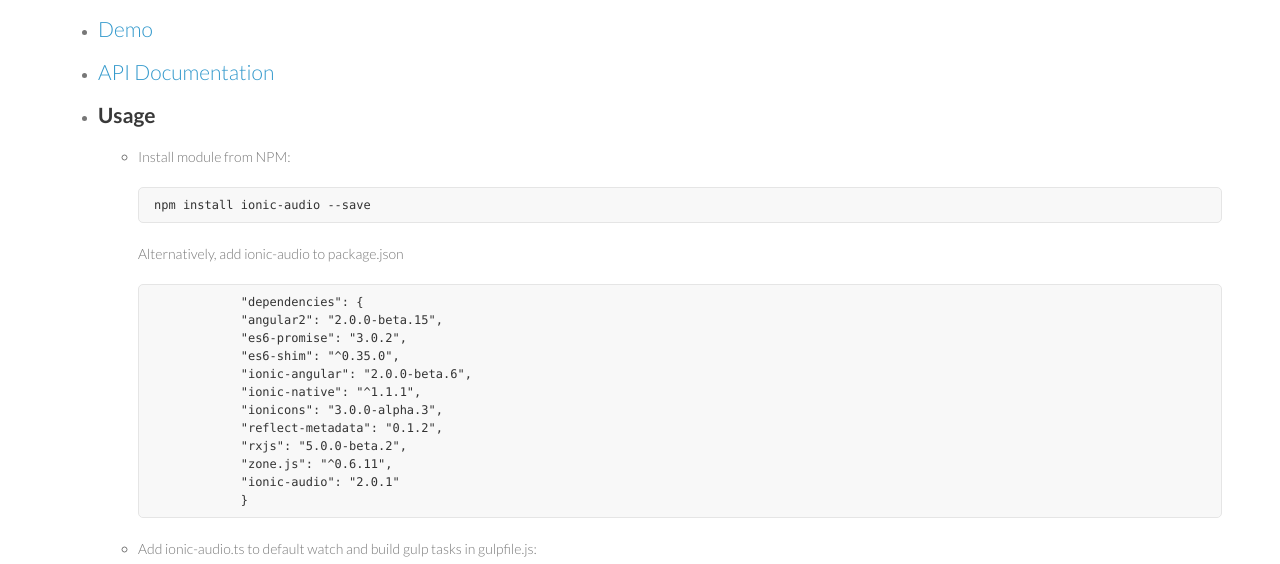
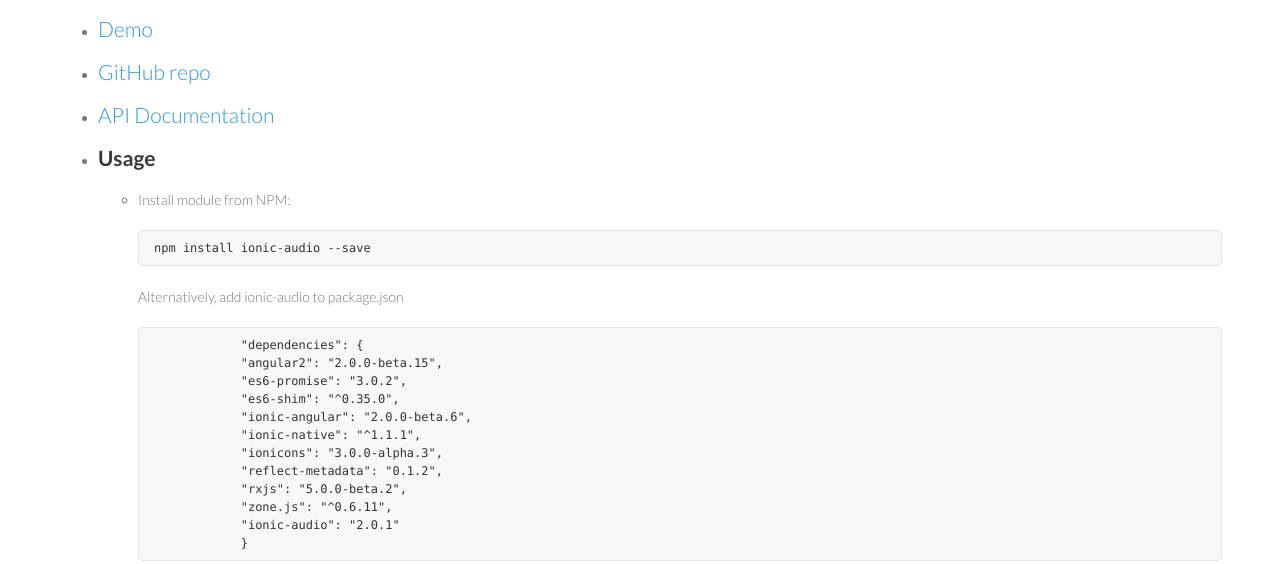
Before and after one commit to arielfaur/ionic-audio-example, a website: page docs.html in a window 1280 px wide. Shown: the part 500-1064 px from the top of the page. Drawn offline with Linux system fonts and the light colour scheme.

Commit message:
fixed docs

```diff
--- a/docs.html
+++ b/docs.html
@@ -27,6 +27,7 @@
 
   <ul>
     <li><h2><a href="http://arielfaur.github.io/ionic-audio-example" target="_blank">Demo</a></h2></li>
+    <li><h2><a href="https://github.com/arielfaur/ionic-audio/tree/2.0">GitHub repo</a></h2></li>
     <li><h2><a href="http://arielfaur.github.io/ionic-audio-example/docs/modules/ionic-audio.html" target="_blank">API Documentation</a></h2></li>
     <li><h2>Usage</h2>
       <ul>
```
